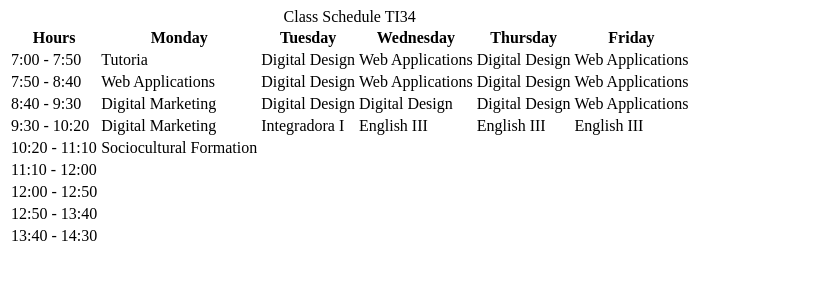
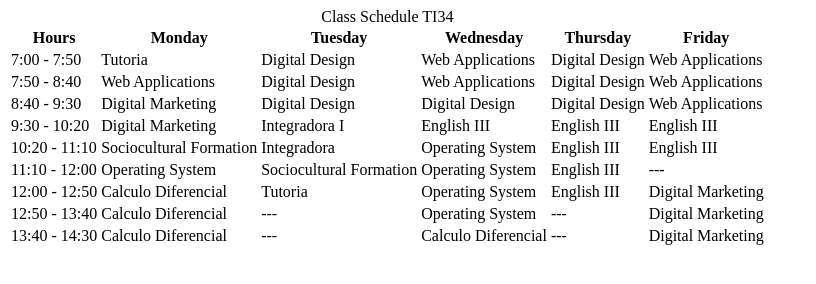
Before and after one commit to J-CarlosRojas/TI34_Class_Schedule, a plain HTML site: page class_Schedule/class_schedule.html in a window 1280 px wide. Shown: the whole page, without its empty margins (0-816 px from the left). Drawn offline with Linux system fonts and the light colour scheme.

Commit message:
table filled

```diff
--- a/class_Schedule/class_schedule.html
+++ b/class_Schedule/class_schedule.html
@@ -54,19 +54,42 @@
         <tr>
             <td>10:20 - 11:10</td>
             <td>Sociocultural Formation</td>
-
+            <td>Integradora</td>
+            <td>Operating System</td>
+            <td>English III</td>
+            <td>English III</td>
         </tr>
         <tr>
             <td>11:10 - 12:00</td>
+            <td>Operating System</td>
+            <td>Sociocultural Formation</td>
+            <td>Operating System</td>
+            <td>English III</td>
+            <td>---</td>
         </tr>
         <tr>
             <td>12:00 - 12:50</td>
+            <td>Calculo Diferencial</td>
+            <td>Tutoria</td>
+            <td>Operating System</td>
+            <td>English III</td>
+            <td>Digital Marketing</td>
         </tr>
         <tr>
             <td>12:50 - 13:40</td>
+            <td>Calculo Diferencial</td>
+            <td>---</td>
+            <td>Operating System</td>
+            <td>---</td>
+            <td>Digital Marketing</td>
         </tr>
         <tr>
             <td>13:40 - 14:30</td>
+            <td>Calculo Diferencial</td>
+            <td>---</td>
+            <td>Calculo Diferencial</td>
+            <td>---</td>
+            <td>Digital Marketing</td>
         </tr>
     </table>
 </body>
```
